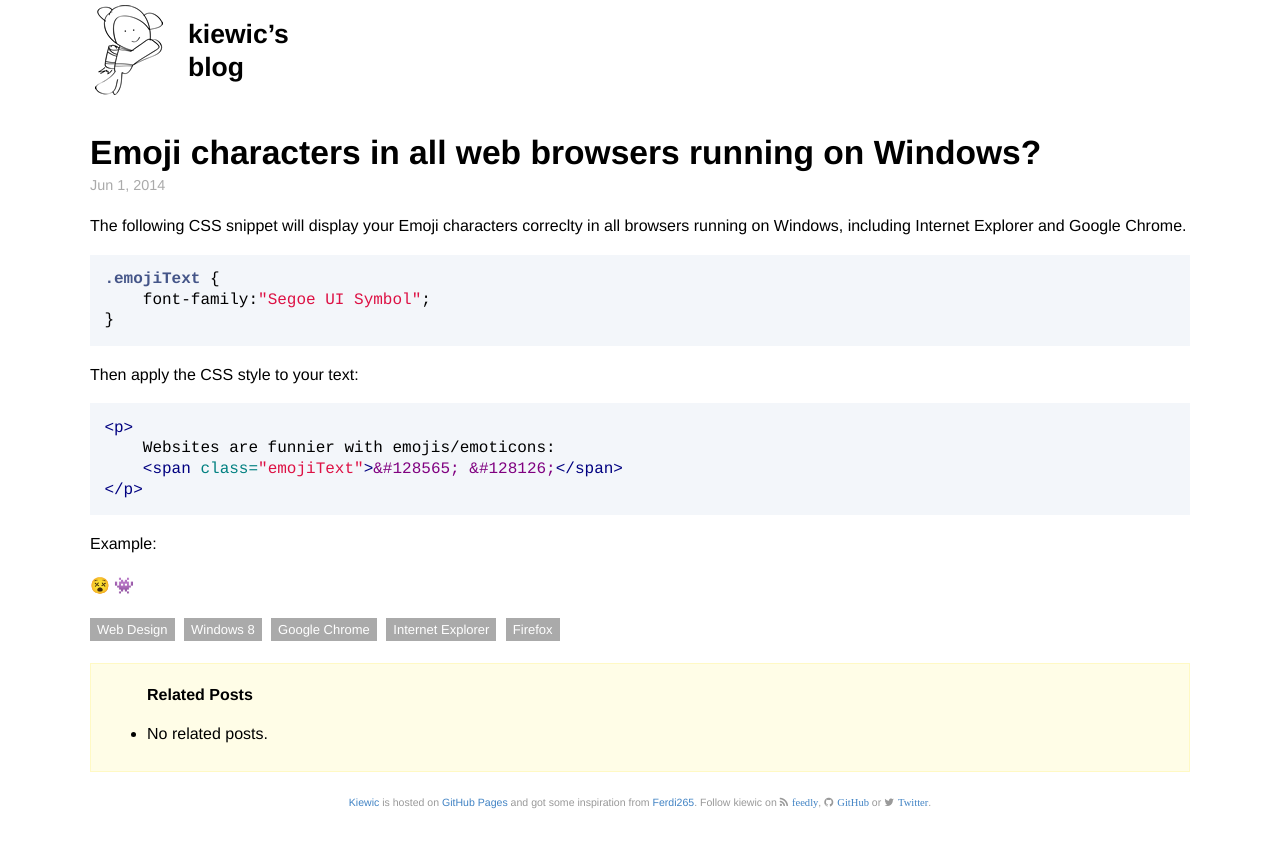
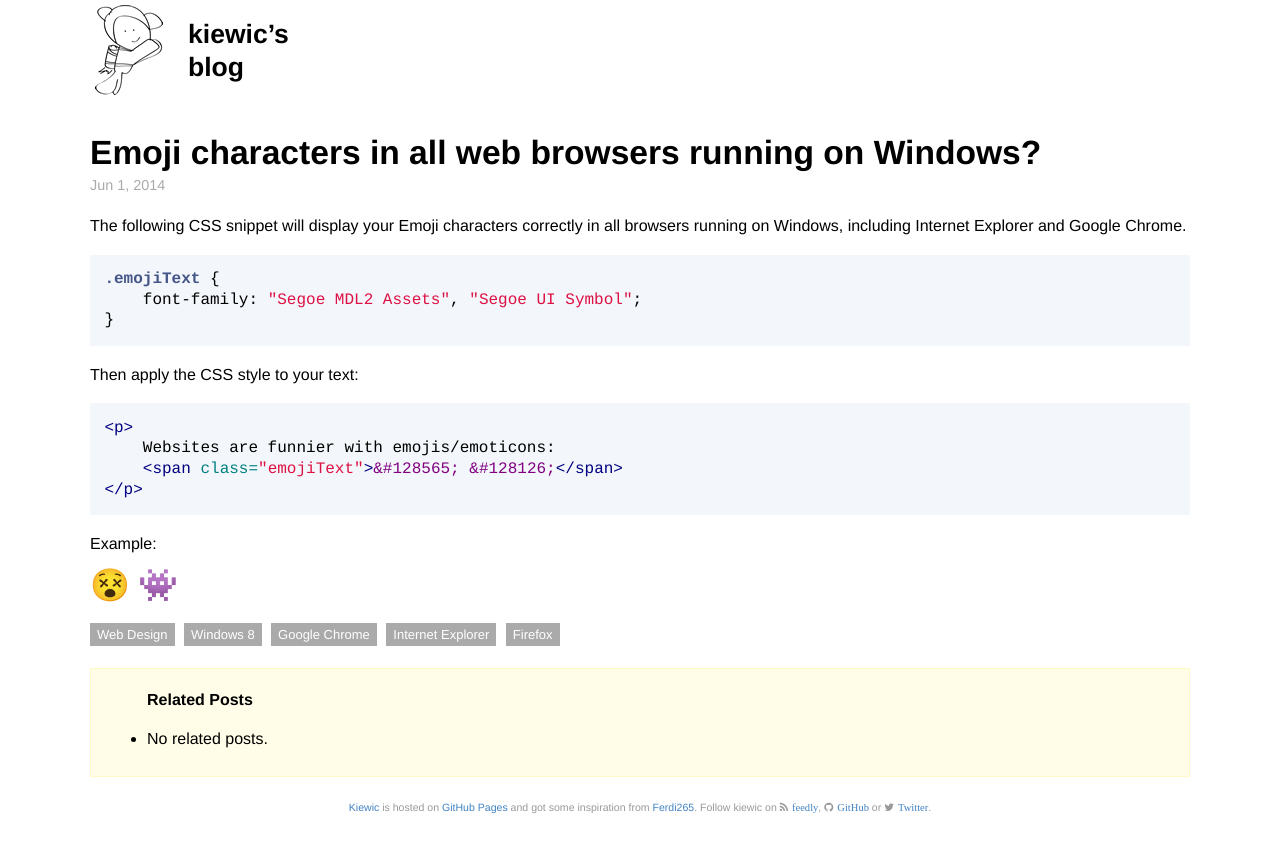
Before and after one commit to kiewic/kiewic.github.io, a Jekyll site: the page built from _posts/2014-06-01-emoji-characters-in-all-browsers-running-on-windows.md, in a window 1280 px wide. Shown: the top 853 px of the page. Built offline with Jekyll 4.4.1, drawn with Linux system fonts in a browser that asks for light colours; nearby versions of some CDN libraries; comment, search, counter and statistics services are not loaded; some of the changed lines change nothing that is shown.

Commit message:
Increasign font size in Emojis post.

```diff
--- a/_posts/2014-06-01-emoji-characters-in-all-browsers-running-on-windows.md
+++ b/_posts/2014-06-01-emoji-characters-in-all-browsers-running-on-windows.md
@@ -12,15 +12,16 @@ published: true
 permalink: /2014-06-01/emoji-characters-in-all-browsers-running-on-windows
 style: |
   .emojiText {
-      font-family:"Segoe UI Symbol";
+      font-size: 2rem;
+      font-family: "Segoe MDL2 Assets", "Segoe UI Symbol";
   }
 ---
-The following CSS snippet will display your Emoji characters correclty in all browsers running on Windows, including Internet Explorer and Google Chrome.
+The following CSS snippet will display your Emoji characters correctly in all browsers running on Windows, including Internet Explorer and Google Chrome.
 
 
 {% highlight css %}
 .emojiText {
-    font-family:"Segoe UI Symbol";
+    font-family: "Segoe MDL2 Assets", "Segoe UI Symbol";
 }
 {% endhighlight %}
 
@@ -39,4 +40,21 @@ Then apply the CSS style to your text:
 Example:
 
 
-<span class="emojiText">&#128565; &#128126;</span>
+<span class="emojiText">
+    <span title="dizzy face">&#128565;</span>
+    <span title="alien monster">&#128126;</span>
+    <span title="camera">&#xE722;</span>
+    <span title="comment">&#xE90A;</span>
+    <span title="contact">&#xE77B;</span>
+    <span title="copy">&#xE8C8;</span>
+    <span title="save">&#xE74E;</span>
+    <span title="like">&#xE8E1;</span>
+    <span title="delete">&#xE74D;</span>
+    <span title="dislike">&#xE8E0;</span>
+    <span title="flag">&#xE7C1;</span>
+    <span title="cloud">&#xE753;</span>
+    <span title="mail">&#xE715;</span>
+    <span title="repair">&#xE90F;</span>
+    <span title="settings">&#xE713;</span>
+    <span title="world">&#xE909;</span>
+</span>
```
